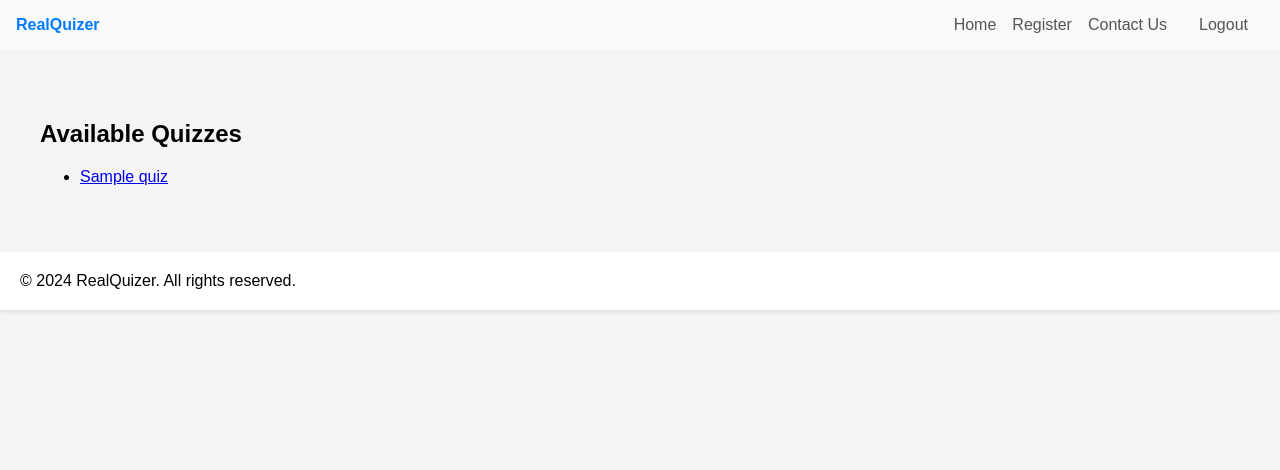
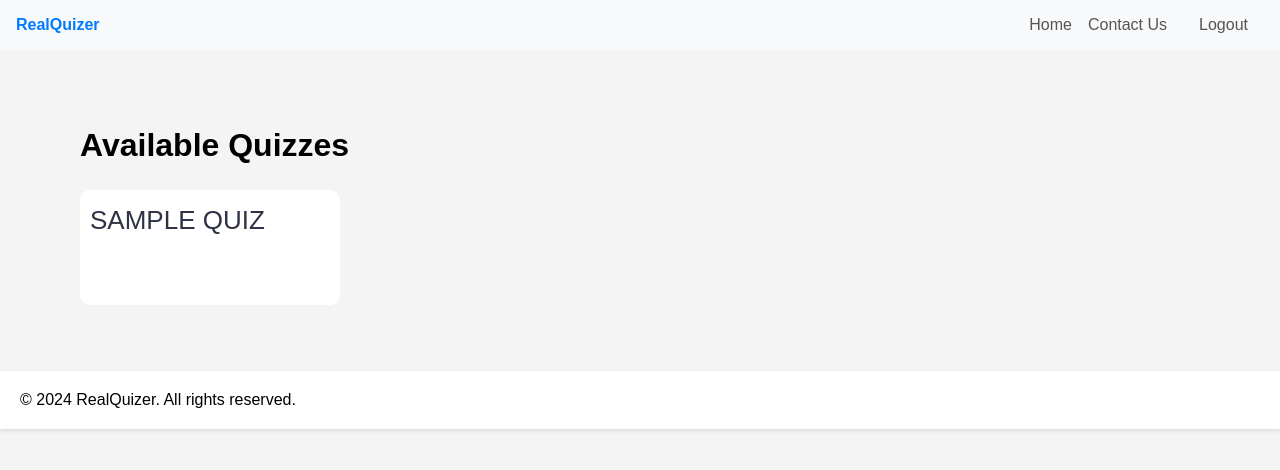
Before and after one commit to Realyoung1/Webstack---Portfolio-Project, a Django app: page /quiz_list/ in a window 1280 px wide. Shown: the top 470 px of the page. Run offline with Django 5.2, Linux system fonts and the light colour scheme; a user stored in the database is signed in; tables that the repository leaves empty hold one stand-in row (values such as "Sample post").

Commit message:
Middleware added, Take quiz edited to permit only fresh user that has not taken quiz or uncomplted quiz user

```diff
--- /dev/null
+++ b/quiz_app/middleware.py
@@ -0,0 +1,31 @@
+from django.shortcuts import redirect
+from django.urls import resolve
+
+class RequireLoginMiddleware:
+    def __init__(self, get_response):
+        self.get_response = get_response
+        # One-time configuration and initialization.
+
+    def __call__(self, request):
+        # Code to be executed for each request before
+        # the view (and later middleware) are called.
+
+        # List of URLs to check for authentication
+        auth_required_paths = [
+            'quiz_list',
+            'take_quiz',
+            'quiz_score'
+        ]
+
+        if resolve(request.path_info).url_name in auth_required_paths:
+            if not request.user.is_authenticated:
+                login_url = '/login/'  # Ensure this matches your actual login URL
+                redirect_url = f'{login_url}?next={request.path_info}'
+                return redirect(redirect_url)
+
+        response = self.get_response(request)
+
+        # Code to be executed for each request/response after
+        # the view is called.
+
+        return response
--- a/quiz_app/models.py
+++ b/quiz_app/models.py
@@ -47,6 +47,7 @@ class QuizAttempt(models.Model):
     user = models.ForeignKey(User, on_delete=models.CASCADE, related_name='attempts')
     date_attempted = models.DateTimeField(auto_now_add=True)
     score = models.IntegerField(null=True, blank=True)
+    completed = models.BooleanField(default=False)
 
     def __str__(self):
         return f"{self.user}'s attempt at {self.quiz.title} on {self.date_attempted}"
--- a/quiz_app/templates/quiz_app/base.html
+++ b/quiz_app/templates/quiz_app/base.html
@@ -10,7 +10,7 @@
 <body>
 
     <nav class="custom-navbar">
-        <a class="navbar-brand" href="#">RealQuizer</a>
+        <a class="navbar-brand" href="{% url "quiz_list" %}">RealQuizer</a>
         <button class="navbar-toggler" type="button">
           <span class="toggler-icon">☰</span>
         </button>
@@ -18,11 +18,19 @@
         <div class="navbar-collapse">
           <ul class="navbar-nav">
             <li class="nav-item active">
-                <a href="{% url 'home' %}" class="nav-link">Home</a>
+                {% if user.is_authenticated %}
+                <a href="{% url 'quiz_list' %}" class="nav-link">Home</a>
+                {% else %}
+                <a href="{% url 'login' %}" class="nav-link">Home</a>
+                {% endif %}
             </li>
+            {% if user.is_authenticated %}
+
+            {% else %}
             <li class="nav-item">
                 <a href="{% url 'register' %}" class="nav-link">Register</a>
             </li>
+            {% endif %}
             <li class="nav-item">
                 <a href="{% url 'contact' %}" class="nav-link">Contact Us</a>
             </li>
--- a/quiz_app/templates/quizzes/quiz_list.html
+++ b/quiz_app/templates/quizzes/quiz_list.html
@@ -2,10 +2,10 @@
 {% extends 'quiz_app/base.html' %}
 
 {% block content %}
-<h2>Available Quizzes</h2>
-<ul>
+<h2 class="title_quiz">Available Quizzes</h2>
+<ul class="quiz_menu">
     {% for quiz in quizzes %}
-    <li>
+    <li class ="quiz_list">
         <a href="{% url 'take_quiz' quiz.id %}">{{ quiz.title }}</a>
     </li>
     {% endfor %}
--- a/quiz_app/views.py
+++ b/quiz_app/views.py
@@ -63,7 +63,7 @@ def user_login(request):
         if user is not None:
             auth_login(request, user)
             # Redirect to a success page.
-            return redirect('home')
+            return redirect('quiz_list')
         else:
             # Return an 'invalid login' error message.
             messages.error(request, 'Invalid username or password.')
@@ -77,7 +77,6 @@ def user_logout(request):
 
 #User view for Quizzes and other Related functionalities.
 
-
 def quiz_list(request):
     quizzes = Quiz.objects.filter(active=True).order_by('-date_created')
     return render(request, 'quizzes/quiz_list.html', {'quizzes': quizzes})
@@ -86,64 +85,6 @@ from django.shortcuts import get_object_or_404, render, redirect
 from django.http import HttpResponseRedirect
 from .models import Quiz, Question, AnswerOption, QuizAttempt, UserAnswer
 
-def take_quiz(request, quiz_id):
-    # Retrieve the quiz object
-    quiz = get_object_or_404(Quiz, id=quiz_id)
-
-    # Ensure a quiz_attempt is initialized for authenticated users at the beginning
-    if request.user.is_authenticated:
-        quiz_attempt, created = QuizAttempt.objects.get_or_create(
-            quiz=quiz,
-            user=request.user,
-            defaults={'score': 0}  # Used only if a new object is created
-        )
-
-    if request.method == 'POST':
-        # Extract question ID and selected option ID from POST data
-        question_id = request.POST.get('question_id')
-        selected_option_id = request.POST.get('answer')
-
-        # Retrieve the current question based on question_id
-        current_question = get_object_or_404(Question, id=question_id)
-
-        # Validate and process the selected option
-        if selected_option_id:
-            selected_option = get_object_or_404(AnswerOption, id=selected_option_id)
-            # Check if the selected option is correct
-            if selected_option.is_correct:
-                # Increment the user's score for a correct answer
-                if request.user.is_authenticated:
-                    quiz_attempt.score += 1
-                    quiz_attempt.save()
-
-            # Save the user's answer (if authenticated)
-            if request.user.is_authenticated:
-                UserAnswer.objects.create(
-                    quiz_attempt=quiz_attempt,
-                    question=current_question,
-                    selected_answer=selected_option,
-                    # Assume there's a field to indicate correctness in UserAnswer
-                    is_correct=selected_option.is_correct
-                )
-
-        # Redirect to the next question or to the score page if this is the last question
-        questions = list(quiz.questions.all())
-        current_question_index = questions.index(current_question)
-        if current_question_index + 1 < len(questions):
-            next_question = questions[current_question_index + 1]
-            return render(request, 'quizzes/take_quiz.html', {'quiz': quiz, 'question': next_question})
-        else:
-            # This was the last question
-            return HttpResponseRedirect(f'/quiz/{quiz.id}/score/')
-    else:
-        # If it's not a POST request, show the first question or a specific question
-        questions = list(quiz.questions.all())
-        if questions:
-            question = questions[0]
-            return render(request, 'quizzes/take_quiz.html', {'quiz': quiz, 'question': question})
-        else:
-            # Handle case with no questions
-            return render(request, 'quizzes/no_questions.html', {'quiz': quiz})
 
 def quiz_score(request, quiz_id):
     if not request.user.is_authenticated:
@@ -152,3 +93,75 @@ def quiz_score(request, quiz_id):
 
     quiz_attempt = QuizAttempt.objects.filter(quiz_id=quiz_id, user=request.user).latest('date_attempted')
     return render(request, 'quizzes/quiz_score.html', {'quiz_attempt': quiz_attempt})
+
+def take_quiz(request, quiz_id):
+    quiz = get_object_or_404(Quiz, id=quiz_id)
+
+    if not request.user.is_authenticated:
+        return redirect('login')
+
+    # Check for an existing, non-completed attempt
+    quiz_attempt = QuizAttempt.objects.filter(quiz=quiz, user=request.user, completed=False).first()
+
+    if quiz_attempt is None:
+        # If no ongoing attempt is found, check if the user has completed this quiz before
+        if QuizAttempt.objects.filter(quiz=quiz, user=request.user, completed=True).exists():
+            # Redirect to score page if they've completed it before
+            return HttpResponseRedirect(f'/quiz/{quiz.id}/score/')
+        else:
+            # Start a new attempt if they haven't completed the quiz
+            quiz_attempt = QuizAttempt.objects.create(
+                quiz=quiz,
+                user=request.user,
+                score=0,
+                completed=False  # Mark as ongoing
+            )
+
+    if request.method == 'POST':
+        question_id = request.POST.get('question_id')
+        selected_option_id = request.POST.get('answer')
+        current_question = get_object_or_404(Question, id=question_id)
+
+        if selected_option_id:
+            selected_option = get_object_or_404(AnswerOption, id=selected_option_id)
+            # Save the user's answer (if authenticated)
+            UserAnswer.objects.create(
+                quiz_attempt=quiz_attempt,
+                question=current_question,
+                selected_answer=selected_option,
+                is_correct=selected_option.is_correct
+            )
+
+        # Check if this was the last question and mark attempt as completed if it was
+        questions = list(quiz.questions.all())
+        current_question_index = questions.index(current_question)
+        if current_question_index + 1 == len(questions):
+            # Calculate score based on UserAnswer records
+            correct_answers_count = UserAnswer.objects.filter(quiz_attempt=quiz_attempt, is_correct=True).count()
+            quiz_attempt.score = correct_answers_count
+            quiz_attempt.completed = True
+            quiz_attempt.save()
+            return HttpResponseRedirect(f'/quiz/{quiz.id}/score/')
+        else:
+            # Proceed to next question
+            next_question = questions[current_question_index + 1]
+            return render(request, 'quizzes/take_quiz.html', {'quiz': quiz, 'question': next_question})
+
+    else:
+        # If it's not a POST request, show the first question or the next unanswered question
+        answered_questions_ids = UserAnswer.objects.filter(
+            quiz_attempt=quiz_attempt).values_list('question_id', flat=True)
+        next_question = quiz.questions.exclude(id__in=answered_questions_ids).first()
+
+        if next_question:
+            return render(request, 'quizzes/take_quiz.html', {'quiz': quiz, 'question': next_question})
+        elif not quiz_attempt.completed:
+            # This handles a rare case where all questions are answered but not marked as completed.
+            correct_answers_count = UserAnswer.objects.filter(quiz_attempt=quiz_attempt, is_correct=True).count()
+            quiz_attempt.score = correct_answers_count
+            quiz_attempt.completed = True
+            quiz_attempt.save()
+            return HttpResponseRedirect(f'/quiz/{quiz.id}/score/')
+        else:
+            # Handle case with no questions or all questions have been answered.
+            return HttpResponseRedirect(f'/quiz/{quiz.id}/score/')
--- a/quiz_project/settings.py
+++ b/quiz_project/settings.py
@@ -48,6 +48,7 @@ MIDDLEWARE = [
     'django.middleware.common.CommonMiddleware',
     'django.middleware.csrf.CsrfViewMiddleware',
     'django.contrib.auth.middleware.AuthenticationMiddleware',
+    'quiz_app.middleware.RequireLoginMiddleware',
     'django.contrib.messages.middleware.MessageMiddleware',
     'django.middleware.clickjacking.XFrameOptionsMiddleware',
 ]
--- a/static/css/styles.css
+++ b/static/css/styles.css
@@ -246,3 +246,47 @@ body {
         margin-bottom: 2rem;
     }
 }
+.title_quiz {
+  padding-left: 40px;
+  font-size: 32px;
+}
+.quiz_menu {
+  display: flex;
+  width: 75%;
+  background-color: transparent;
+  justify-content: flex-start;
+  align-items: center;
+  gap: 15px;
+  list-style-type: none;
+  flex-wrap: wrap;
+
+}
+
+.quiz_list {
+  width: 250px;
+  height: 100px;
+  background-color: #fff;
+  padding-top: 15px;
+  padding-left: 10px;
+  border-radius: 10px;
+  cursor: pointer;
+}
+.quiz_list a {
+  text-decoration: none;
+  text-align: center;
+  font-size: 26px;
+  text-transform: uppercase;
+  color: rgb(46, 50, 68);
+}
+
+
+#Take Quiz Styling
+
+/* .take_quiz {
+  display: flex;
+  justify-content: flex-start;
+  align-items: center;
+  height: 100vh;
+  padding: 10px;
+  background-color: white;
+} */
```
Also changed, not shown: quiz_app/templates/quizzes/take_quiz.html (+8 -5 lines), quiz_app/migrations/0003_quizattempt_completed_alter_useranswer_is_correct.py (added).
